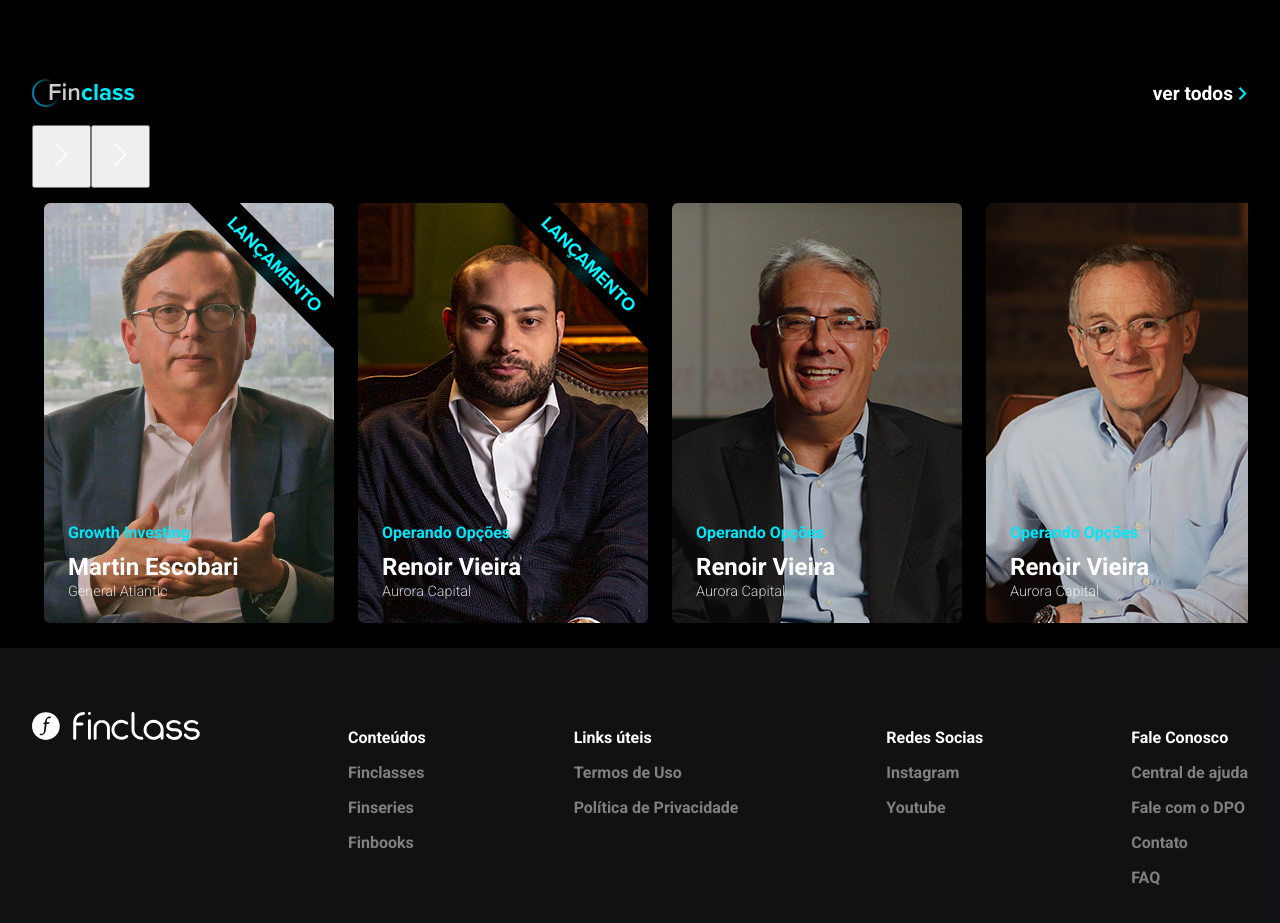
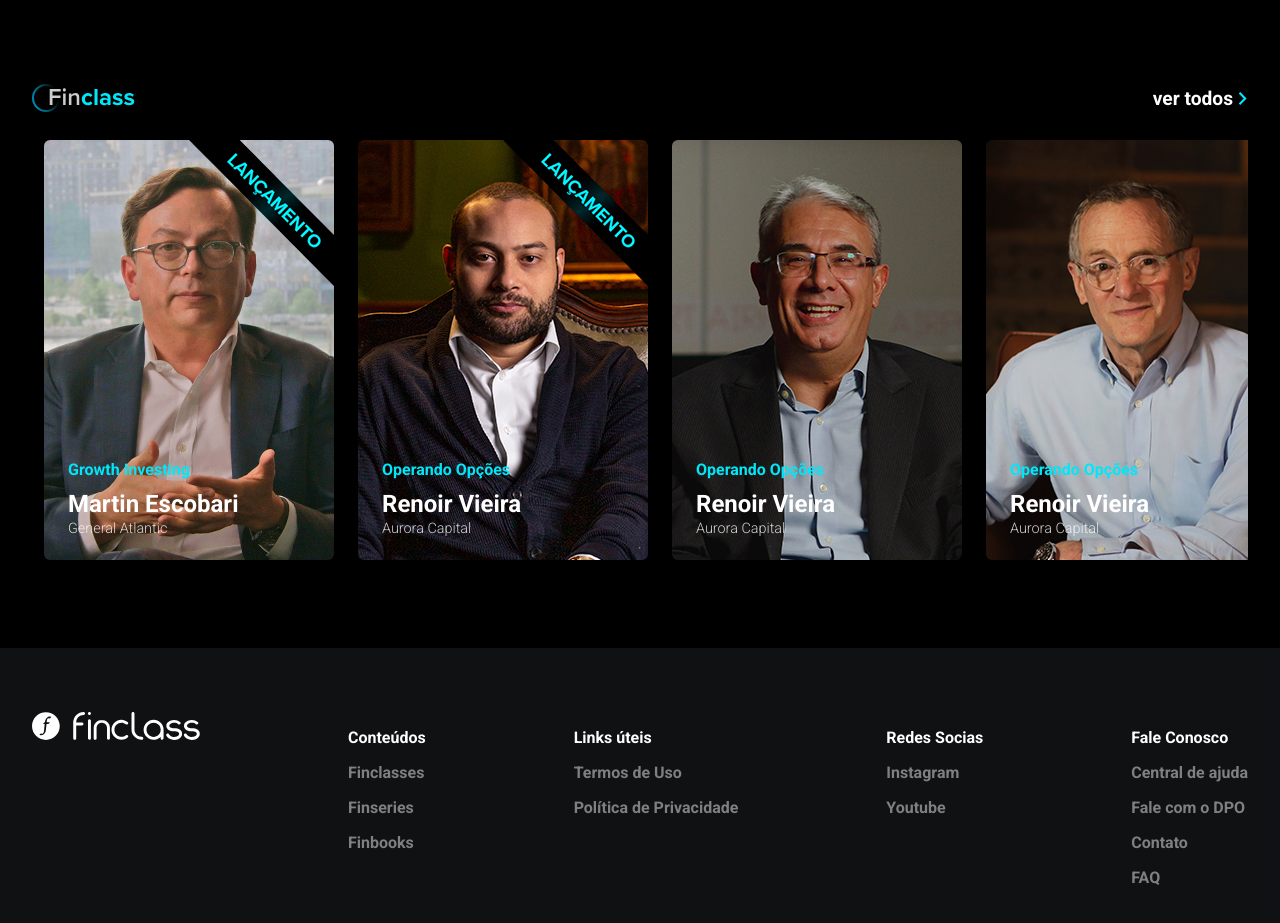
Before and after one commit to kleytonsolinho/finclass-clone-react, a React (Create React App) app: page /dashboard/expert in a window 1280 px wide. Shown: the part 2640-3563 px from the top of the page. Built offline with nearby package versions, Linux system fonts and the light colour scheme.

Commit message:
refact: components + styles

```diff
--- a/src/components/Dashboard/FinclassesCarousel/index.jsx
+++ b/src/components/Dashboard/Carousel/index.jsx
@@ -9,19 +9,20 @@
   SlideHeader,
   SlideContent,
   SlideGallery,
+  Controls,
   Card,
   CardContent,
 } from './styles';
 
-export default function FinclassesCarousel({ imgCategory, data }) {
+export default function Carousel({ imgCategory, dataSlides }) {
   const carousel = useRef(null);
 
-  const handleLeftClick = (e) => {
+  function handleLeftClick(e) {
     e.preventDefault();
     carousel.current.scrollLeft -= 265;
   };
 
-  const handleRightClick = (e) => {
+  function handleRightClick(e) {
     e.preventDefault();
     carousel.current.scrollLeft += 265;
   };
@@ -30,7 +31,7 @@
     <Container>
       <SlideHeader>
         <img src={imgCategory} alt="Finclasses" />
-        {data.length >= 5 && (
+        {dataSlides.length >= 5 && (
           <div>
             <Link to="/">ver todos</Link>
             <img src={arrowRight} alt="" className="arrowR" />
@@ -38,25 +39,25 @@
         )}
       </SlideHeader>
       <SlideContent>
-        {data.length >= 5 && (
-          <div>
-            <button type="button" onClick={handleLeftClick}>
+        {dataSlides.length >= 5 && (
+          <Controls>
+            <button type="button" onClick={(event) => handleLeftClick(event)}>
               <img src={arrowImg} alt="Left" width={55} height={55} />
             </button>
-            <button type="button" onClick={handleRightClick}>
+            <button type="button" onClick={(event) => handleRightClick(event)}>
               <img src={arrowImg} alt="Right" width={55} height={55} />
             </button>
-          </div>
+          </Controls>
         )}
         <SlideGallery ref={carousel}>
-          {data.map((item) => (
-            <Card key={item.id} href="/dashboard/expert">
-              <img src={item.img} alt="" />
+          {dataSlides.map((slide) => (
+            <Card key={slide.id} href="/dashboard/expert">
+              <img src={slide.img} alt="" />
               <CardContent className="card-content">
-                <h2>{item.category}</h2>
-                <h1>{item.name}</h1>
-                <span>{item.company}</span>
-                <p>{item.description}</p>
+                <h2>{slide.category}</h2>
+                <h1>{slide.name}</h1>
+                <span>{slide.company}</span>
+                <p>{slide.description}</p>
               </CardContent>
             </Card>
           ))}
--- a/src/components/Dashboard/FinclassesCarousel/styles.js
+++ b/src/components/Dashboard/Carousel/styles.js
@@ -66,7 +66,9 @@
   &::-webkit-scrollbar {
     display: none;
   }
+`;
 
+export const Controls = styled.div`
   button {
     width: 70px;
     height: 450px;
--- a/src/pages/Dashboard/index.jsx
+++ b/src/pages/Dashboard/index.jsx
@@ -2,7 +2,7 @@
 
 import Header from '../../components/Dashboard/Header';
 import Banner from '../../components/Dashboard/Banner';
-import FinclassesCarousel from '../../components/Dashboard/FinclassesCarousel';
+import Carousel from '../../components/Dashboard/Carousel';
 import Trail from '../../components/Dashboard/Trail';
 import Footer from '../../components/Dashboard/Footer';
 
@@ -17,8 +17,8 @@
     <Container>
       <Header />
       <Banner />
-      <FinclassesCarousel imgCategory={imgFinclasses} data={dataFinclasses} />
-      <FinclassesCarousel imgCategory={imgFinseries} data={dataFinseries} />
+      <Carousel imgCategory={imgFinclasses} dataSlides={dataFinclasses} />
+      <Carousel imgCategory={imgFinseries} dataSlides={dataFinseries} />
       <Trail />
       <Footer />
     </Container>
--- a/src/pages/Expert/index.jsx
+++ b/src/pages/Expert/index.jsx
@@ -1,7 +1,7 @@
 import Header from '../../components/Dashboard/Header';
 import Banner from '../../components/Dashboard/Banner';
-import ListClass from '../../components/Dashboard/ListClass/index';
-import FinclassesCarousel from '../../components/Dashboard/FinclassesCarousel/index';
+import ListClass from '../../components/Dashboard/ListClass';
+import Carousel from '../../components/Dashboard/Carousel';
 import Footer from '../../components/Dashboard/Footer';
 
 import dataFinclasses from '../../data/dataFinclasses';
@@ -15,7 +15,7 @@
       <main>
         <Banner />
         <ListClass />
-        <FinclassesCarousel imgCategory={imgFinclasses} data={dataFinclasses} />
+        <Carousel imgCategory={imgFinclasses} dataSlides={dataFinclasses} />
       </main>
       <Footer />
     </>
```
